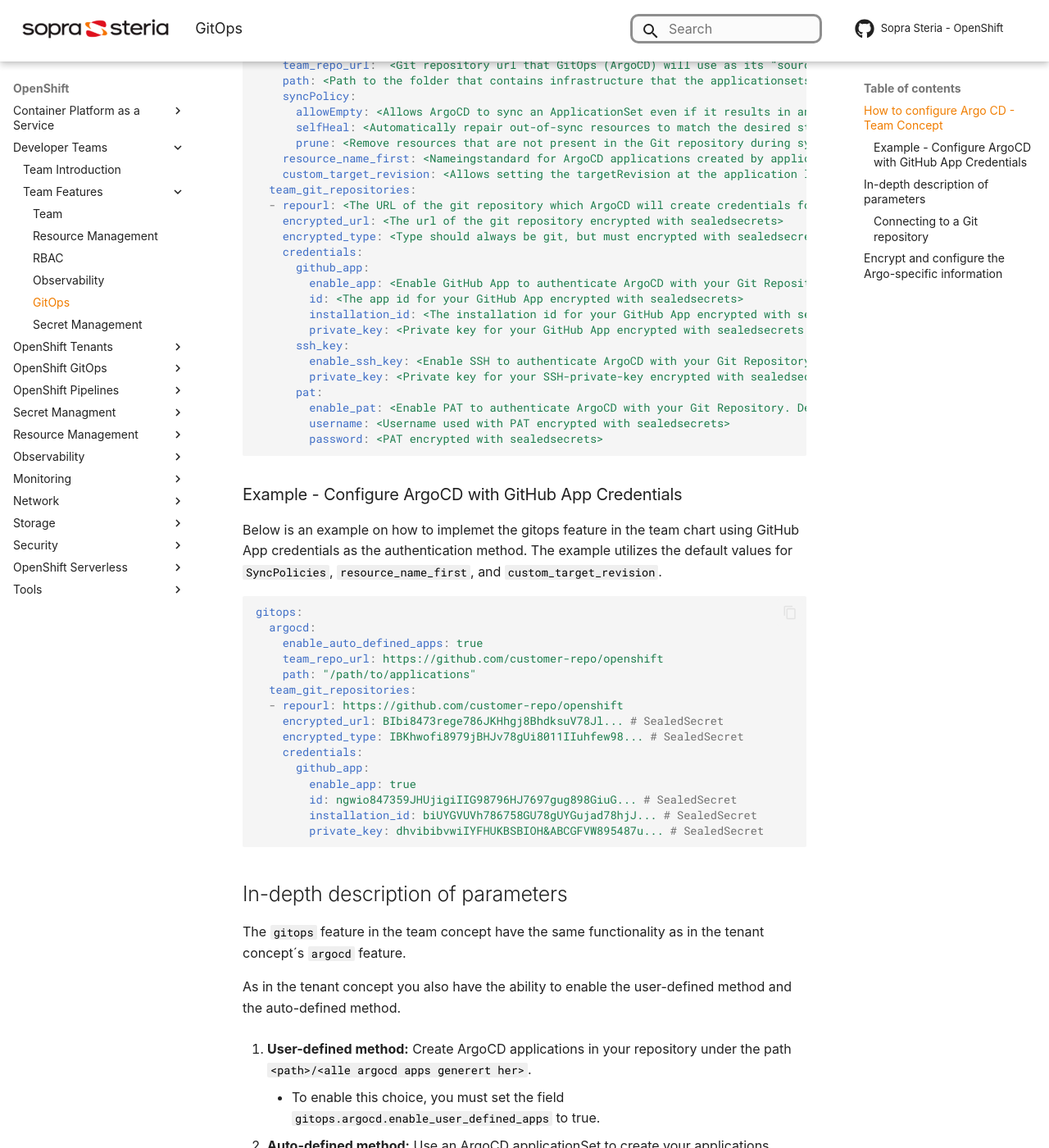
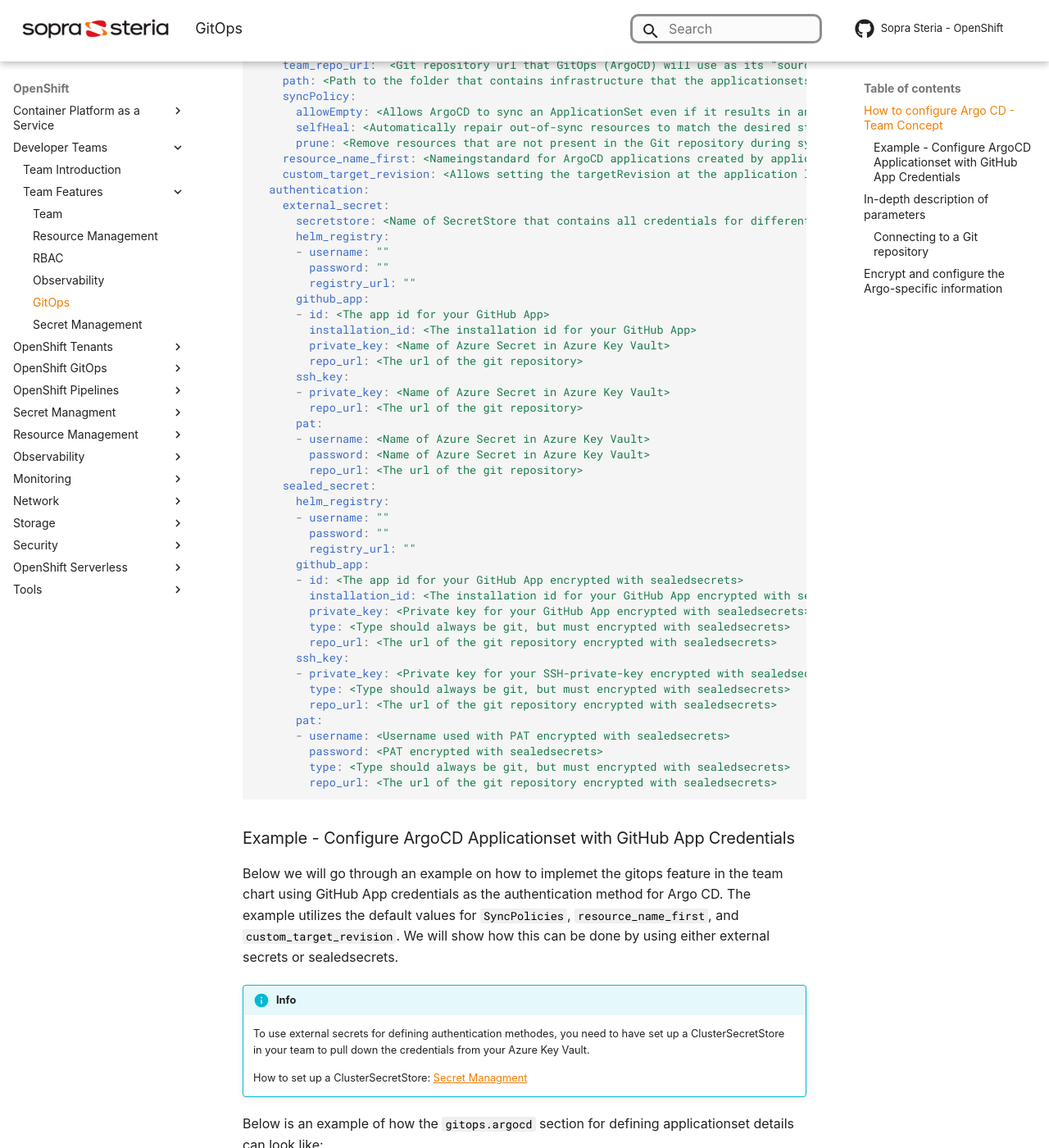
Before and after one commit to Sopra-Steria-Norge-Kubernetes/OpenShift, an MkDocs documentation site: the page built from docs/OpenShift Teams/Team features/gitops.md, in a window 1280 px wide and 1400 px high, scrolled down 520 px. Shown: the whole window at 82% size. Built offline with MkDocs 1.6.1 and Material for MkDocs 9.7.7, drawn with Linux system fonts in a browser that asks for light colours; some web fonts are replaced; comment, search, counter and statistics services are not loaded; some of the changed text lies outside the part shown.

Commit message:
small changes

````diff
--- a/docs/OpenShift Teams/Team features/gitops.md
+++ b/docs/OpenShift Teams/Team features/gitops.md
@@ -21,28 +21,58 @@
       prune: <Remove resources that are not present in the Git repository during sync (true/false). Default true>
     resource_name_first: <Nameingstandard for ArgoCD applications created by applicationSets. If true the name of the resource (folder) will come first if false then the name of the team will come first. Default true>
     custom_target_revision: <Allows setting the targetRevision at the application level for different environments in OpenShift. The generator picks up component names and creates targetRevision values based on the application folder name instead of using HEAD if set to true. Default false>
-  team_git_repositories:
-  - repourl: <The URL of the git repository which ArgoCD will create credentials for>
-    encrypted_url: <The url of the git repository encrypted with sealedsecrets>
-    encrypted_type: <Type should always be git, but must encrypted with sealedsecrets>
-    credentials:
+  authentication:
+    external_secret:
+      secretstore: <Name of SecretStore that contains all credentials for different authentication methods>
+      helm_registry:
+      - username: ""
+        password: ""
+        registry_url: ""
       github_app:
-        enable_app: <Enable GitHub App to authenticate ArgoCD with your Git Repository. Default false.>
-        id: <The app id for your GitHub App encrypted with sealedsecrets>
-        installation_id: <The installation id for your GitHub App encrypted with sealedsecrets.>
-        private_key: <Private key for your GitHub App encrypted with sealedsecrets.>
+      - id: <The app id for your GitHub App>
+        installation_id: <The installation id for your GitHub App>
+        private_key: <Name of Azure Secret in Azure Key Vault>
+        repo_url: <The url of the git repository>
       ssh_key:
-        enable_ssh_key: <Enable SSH to authenticate ArgoCD with your Git Repository. Default false.>
-        private_key: <Private key for your SSH-private-key encrypted with sealedsecrets.>
+      - private_key: <Name of Azure Secret in Azure Key Vault>
+        repo_url: <The url of the git repository>
       pat:
-        enable_pat: <Enable PAT to authenticate ArgoCD with your Git Repository. Default false.>
-        username: <Username used with PAT encrypted with sealedsecrets>
+      - username: <Name of Azure Secret in Azure Key Vault>
+        password: <Name of Azure Secret in Azure Key Vault>
+        repo_url: <The url of the git repository>
+    sealed_secret:
+      helm_registry:
+      - username: ""
+        password: ""
+        registry_url: ""
+      github_app:
+      - id: <The app id for your GitHub App encrypted with sealedsecrets>
+        installation_id: <The installation id for your GitHub App encrypted with sealedsecrets>
+        private_key: <Private key for your GitHub App encrypted with sealedsecrets>
+        type: <Type should always be git, but must encrypted with sealedsecrets>
+        repo_url: <The url of the git repository encrypted with sealedsecrets>
+      ssh_key:
+      - private_key: <Private key for your SSH-private-key encrypted with sealedsecrets>
+        type: <Type should always be git, but must encrypted with sealedsecrets>
+        repo_url: <The url of the git repository encrypted with sealedsecrets>
+      pat:
+      - username: <Username used with PAT encrypted with sealedsecrets>
         password: <PAT encrypted with sealedsecrets>
+        type: <Type should always be git, but must encrypted with sealedsecrets>
+        repo_url: <The url of the git repository encrypted with sealedsecrets>
 ```
 
-### Example - Configure ArgoCD with GitHub App Credentials
+### Example - Configure ArgoCD Applicationset with GitHub App Credentials
 
-Below is an example on how to implemet the gitops feature in the team chart using GitHub App credentials as the authentication method. The example utilizes the default values for `SyncPolicies`, `resource_name_first`, and `custom_target_revision`.
+Below we will go through an example on how to implemet the gitops feature in the team chart using GitHub App credentials as the authentication method for Argo CD. The example utilizes the default values for `SyncPolicies`, `resource_name_first`, and `custom_target_revision`. We will show how this can be done by using either external secrets or sealedsecrets.
+
+!!! Info
+    To use external secrets for defining authentication methodes, you need to have set up a ClusterSecretStore in your team to pull down the credentials from your Azure Key Vault.
+
+    How to set up a ClusterSecretStore: [Secret Managment](./secret-management.md)
+
+
+Below is an example of how the `gitops.argocd` section for defining applicationset details can look like:
 
 ```yaml
 gitops:
@@ -50,17 +80,55 @@
     enable_auto_defined_apps: true
     team_repo_url: https://github.com/customer-repo/openshift
     path: "/path/to/applications"
-  team_git_repositories:
-  - repourl: https://github.com/customer-repo/openshift
-    encrypted_url: BIbi8473rege786JKHhgj8BhdksuV78Jl... # SealedSecret
-    encrypted_type: IBKhwofi8979jBHJv78gUi8011IIuhfew98... # SealedSecret
-    credentials:
+
+```
+
+Below is an example creating an external secret as an authentication method for Argo CD with a GitHub APP:
+
+```yaml
+gitops:
+  authentication:
+    external_secret:
+      secretstore: gitops
       github_app:
-        enable_app: true
-        id: ngwio847359JHUjigiIIG98796HJ7697gug898GiuG... # SealedSecret
+      - id: 374237872
+        installation_id: 8947359869
+        private_key: GithubAppPrivateKey
+        repo_url: https://github.com/customer-repo/openshift
+```
+
+Below is an example using kubeseal to create a sealedsecret as an authentication method for Argo CD with a GitHub APP:
+
+```yaml
+gitops:
+  authentication:
+    sealed_secret:
+      github_app:
+      - id: ngwio847359JHUjigiIIG98796HJ7697gug898GiuG... # SealedSecret
         installation_id: biUYGVUVh786758GU78gUYGujad78hjJ... # SealedSecret
         private_key: dhvibibvwiIYFHUKBSBIOH&ABCGFVW895487u... # SealedSecret
+        type: IBKhwofi8979jBHJv78gUi8011IIuhfew98... # SealedSecret
+        repo_url: BIbi8473rege786JKHhgj8BhdksuV78Jl... # SealedSecret
 ```
+
+Below is a combined example of how to configuration ArgoCD Applicationset with GitHub App Credentials using external secrets:
+
+```yaml
+gitops:
+  argocd:
+    enable_auto_defined_apps: true
+    team_repo_url: https://github.com/customer-repo/openshift
+    path: "/path/to/applications"
+  authentication:
+    external_secret:
+      secretstore: gitops
+      github_app:
+      - id: 374237872
+        installation_id: 8947359869
+        private_key: GithubAppPrivateKey
+        repo_url: https://github.com/customer-repo/openshift
+```
+
 
 ## In-depth description of parameters
 
````
Also changed, not shown: docs/OpenShift Teams/Team features/secret-management.md (+3 -5 lines).
